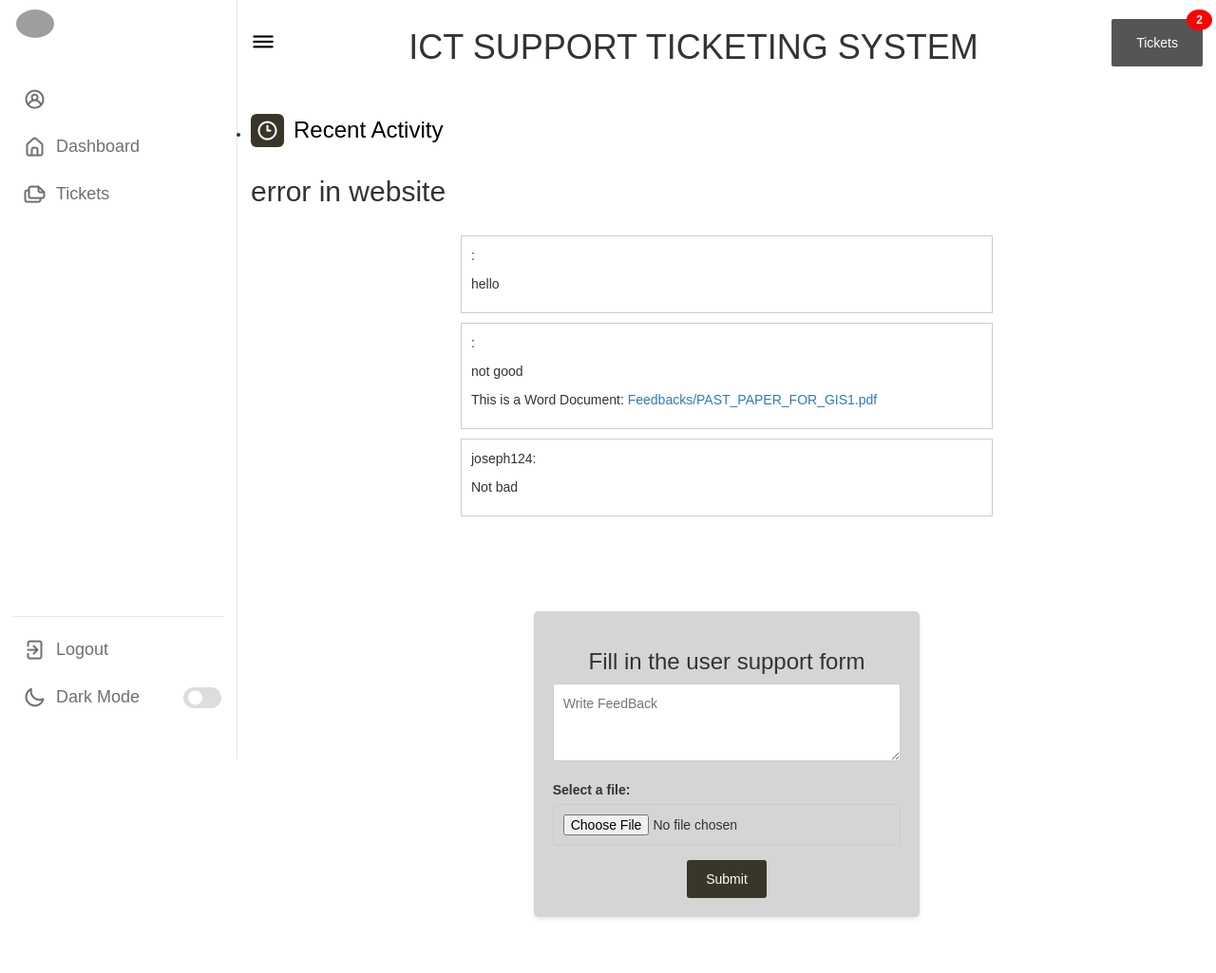
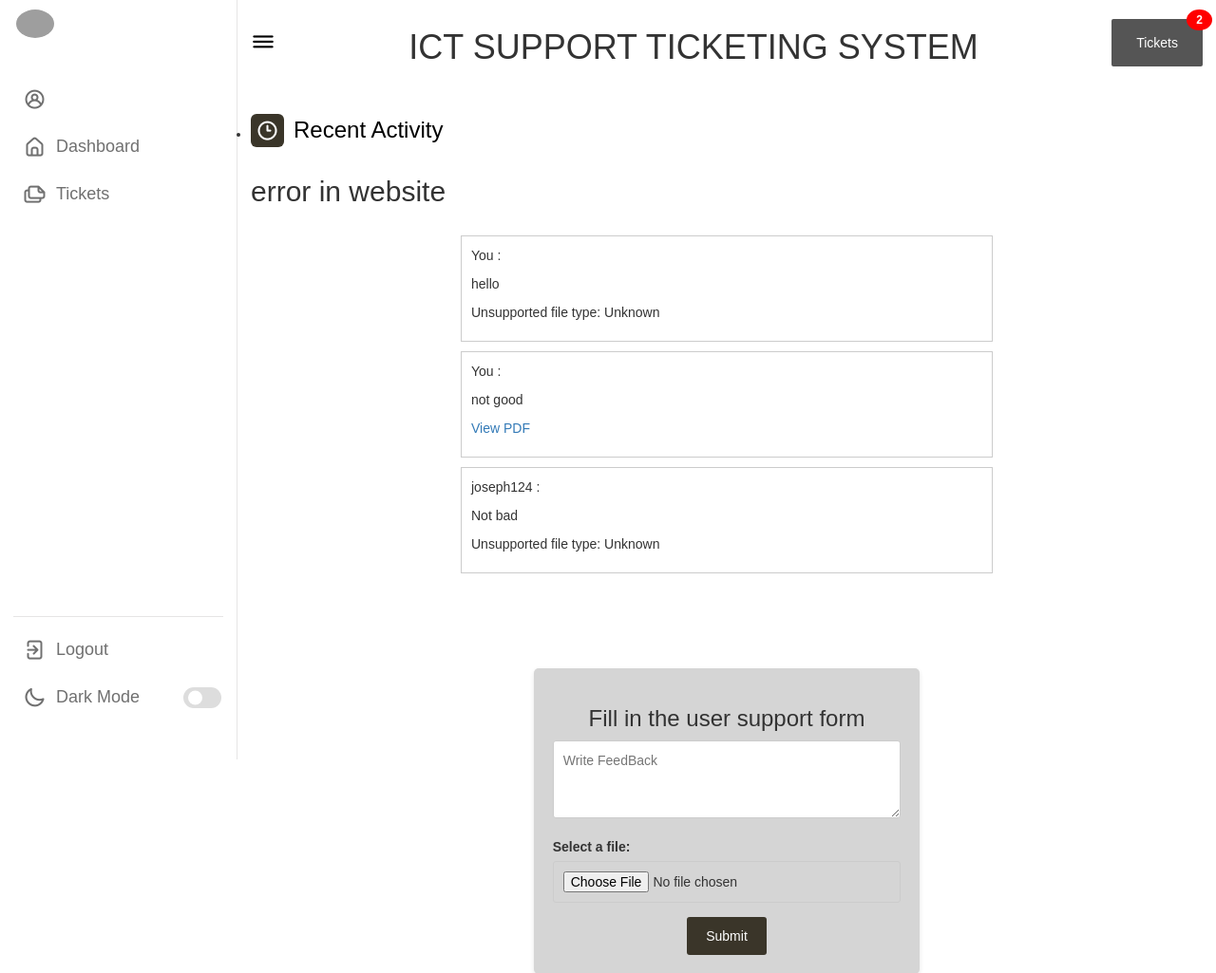
Before and after one commit to indieka900/ticketing-system, a Django app: page /feedbacks/6/ in a window 1280 px wide. Shown: the top 1025 px of the page at 95% size. Run offline with Django 5.2, Linux system fonts and the light colour scheme; a user stored in the database is signed in; data comes from the database, SQL or seed files in the repository; some libraries are stand-ins or nearby versions; grey boxes are pictures that could not be loaded.

Commit message:
custom filters

```diff
--- a/services/templates/app/feedbacks.html
+++ b/services/templates/app/feedbacks.html
@@ -22,6 +22,7 @@
     }
 </style>
 {% endblock %} {% block body %}
+{% load my_filters %}
 <section class="dashboard">
     <div class="top">
         <i class="uil uil-bars sidebar-toggle"></i>
@@ -54,25 +55,32 @@
             <div class="message-container">
                 {% for message in feedbacks %}
                 <div class="message">
-            <p>{{ message.sender.username }}:</p>
+                    <p>
+                        {% if user == message.sender %} You
+                        {% else %} {{ message.sender.username }}
+                        {% endif %} :
+                    </p>
                     <p>{{ message.message }}</p>
 
-            {% if message.file %}
+                    {% with file_type=message.file.name|get_file_type %}
                     {% if file_type == "Image" %}
-                        <img src="{{ message.file.url }}" alt="Image" class="image">
+                    <img src="{{ message.file.url }}" alt="Image" class="image" />
                     {% elif file_type == "Word Document" %}
                     <div class="file-container">
-                            <p>This is a Word Document: <a href="{{ message.file.url }}" target="_blank">{{ message.file.name }}</a></p>
+                        <p>
+                            This is a Word Document:
+                            <a href="{{ message.file.url }}" target="_blank">{{ message.file.name }}</a>
+                        </p>
                     </div>
                     {% elif file_type == "PDF" %}
                     <div class="file-container">
-                            <embed src="{{ message.file.url }}" type="application/pdf" width="100%" height="500px">
-                            <p><a href="{{ message.file.url }}" target="_blank">Download PDF</a></p>
+                        <p>
+                            <a href="{{ message.file.url }}" target="_blank">View PDF</a>
+                        </p>
                     </div>
                     {% else %}
                     <p>Unsupported file type: {{ file_type }}</p>
-                    {% endif %}
-            {% endif %}
+                    {% endif %} {% endwith %}
                 </div>
                 {% endfor %}
             </div>
@@ -90,28 +98,24 @@
             <div class="activity">
                 <div class="activity-data">
                     <div class="complaint" id="ticket">
-                <form class="complaintS" method="post" action="" enctype="multipart/form-data" name="complaintS" >
+                        <form class="complaintS" method="post" action="" enctype="multipart/form-data"
+                            name="complaintS">
                             {% csrf_token %}
                             <!--<form class="complaintS" name="complaintS" onsubmit="return submitResult();"> -->
                             <center>
                                 <h3>Fill in the user support form</h3>
                             </center>
 
-                    <textarea  name="message" id="descr" cols="30" rows="3"
+                            <textarea name="message" id="descr" cols="30" rows="3"
                                 placeholder="Write FeedBack"></textarea>
 
-
                             <label for="myfile">Select a file:</label>
-                    <input type="file" id="myfile" name="file">
+                            <input type="file" id="myfile" name="file" />
                             <center>
                                 <button type="submit" name="create-comp">Submit</button>
                             </center>
                         </form>
-
                     </div>
-
-
-
                 </div>
             </div>
         </li>
--- a/services/templates/app/index.html
+++ b/services/templates/app/index.html
@@ -2,6 +2,8 @@
 
 
 {% block body %}
+
+
 
 
 <section class="dashboard">
--- /dev/null
+++ b/services/templatetags/my_filters.py
@@ -0,0 +1,17 @@
+import os
+from django import template
+
+register = template.Library()
+
+@register.filter(name='get_file_type')
+def get_file_type(filename):
+    ext = os.path.splitext(filename)[-1].lower()
+    if ext in {".jpg", ".jpeg", ".png"}:
+        return "Image"
+    elif ext in {".docx", ".doc"}:
+        return "Word Document"
+    elif ext == ".pdf":
+        return "PDF"
+    else:
+        return "Unknown"
+register.filter(name='get_file_type')
--- a/services/views.py
+++ b/services/views.py
@@ -1,11 +1,14 @@
 import os
 from django.http import HttpResponse
+from django import template
 from django.shortcuts import get_object_or_404
 from django.shortcuts import render, redirect
 from .forms import CreateComplaintForm, CreateFeedbackForm
 from django.contrib.auth.decorators import login_required
 from services.models import (Complaint,Feedback,Department)
 from accounts.models import MyUser
+
+register = template.Library()
 
 @login_required
 def home(request,type):
@@ -64,17 +67,18 @@ def home(request,type):
 
     return render(request, 'app/index.html', context)
 
-
+@register.filter(name='get_file_type')
 def get_file_type(filename):
-        ext = os.path.splitext(filename)[-1].lower()
-        if ext == ".jpg" or ext == ".jpeg" or ext == ".png":
-            return "Image"
-        elif ext == ".docx" or ext == ".doc":
-            return "Word Document"
-        elif ext == ".pdf":
-            return "PDF"
-        else:
-            return "Unknown"
+    ext = os.path.splitext(filename)[-1].lower()
+    if ext in {".jpg", ".jpeg", ".png"}:
+        return "Image"
+    elif ext in {".docx", ".doc"}:
+        return "Word Document"
+    elif ext == ".pdf":
+        return "PDF"
+    else:
+        return "Unknown"
+register.filter(name='get_file_type')
 
 @login_required
 def viewComp(request, pk):
@@ -106,8 +110,6 @@ def viewFeebacks(request, pk):
         if form.is_valid():
             form.instance.complaint = complaint
             if not isinstance(request.user, MyUser):
-            # Handle the case where request.user is not a MyUser instance
-            # You might want to redirect the user to the login page or handle it appropriately
                 return HttpResponse("Unauthorized", status=401)
             form.instance.sender = request.user
             form.save()
```
Also changed, not shown: services/templatetags/__init__.py (added). Lines whose indentation alone changed are shown as unchanged.
